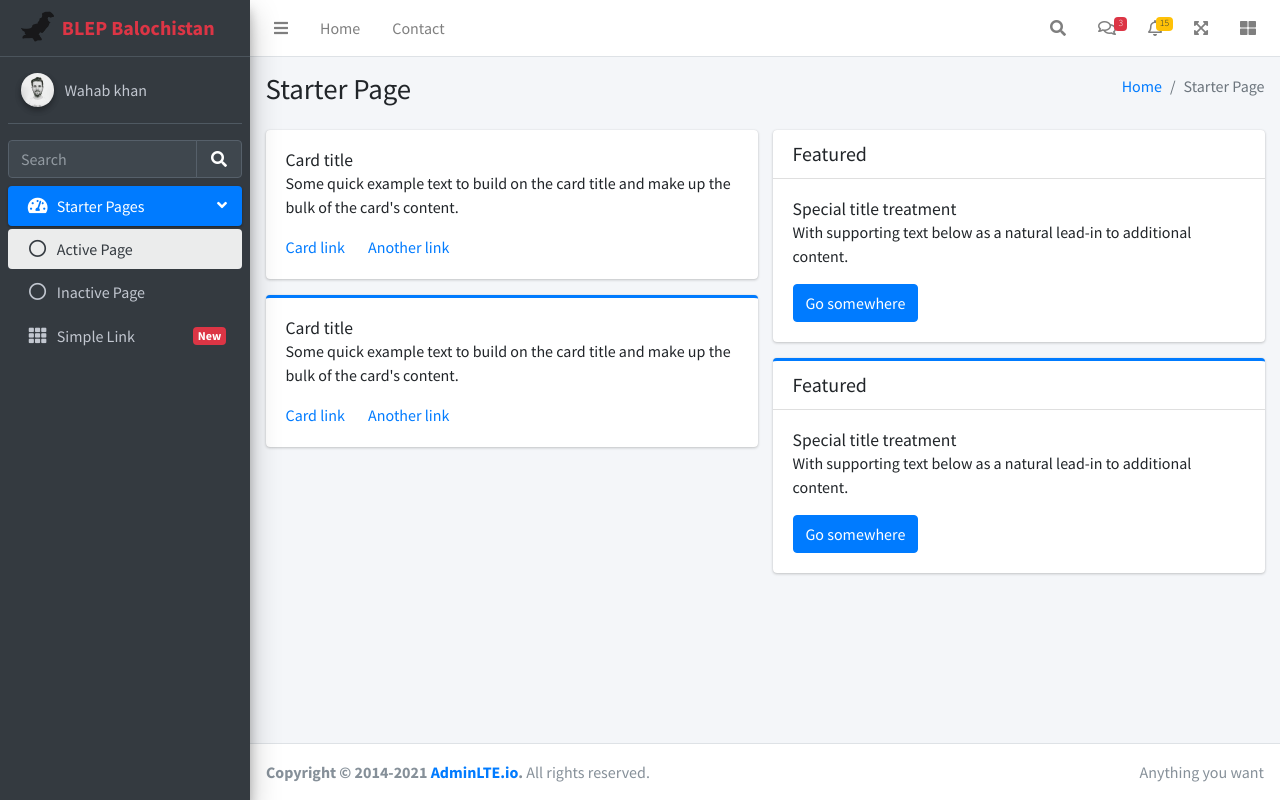
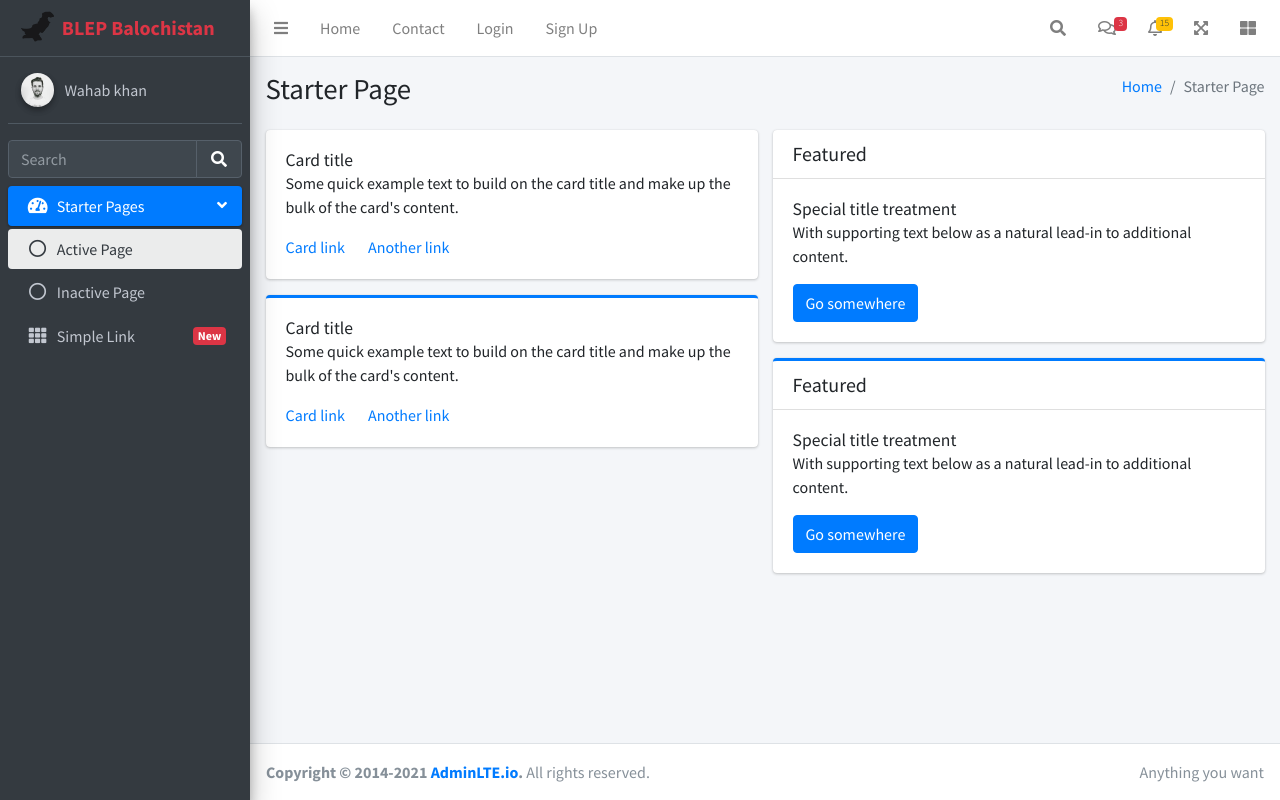
Before and after one commit to shahzoor123/livelihood, a Django app: page / in a window 1280 px wide. Run offline with Django 4.2, Linux system fonts and the light colour scheme; some libraries are stand-ins or nearby versions.

Commit message:
SignUp and Login Static Pages Integrated

```diff
--- a/dashboard/templates/dashboard/index.html
+++ b/dashboard/templates/dashboard/index.html
@@ -34,6 +34,12 @@ scratch. This page gets rid of all links and provides the needed markup only.
       </li>
       <li class="nav-item d-none d-sm-inline-block">
         <a href="#" class="nav-link">Contact</a>
+      </li>
+        <li class="nav-item d-none d-sm-inline-block">
+        <a href="#" class="nav-link">Login</a>
+      </li>
+        <li class="nav-item d-none d-sm-inline-block">
+        <a href="#" class="nav-link">Sign Up</a>
       </li>
     </ul>
 
```
